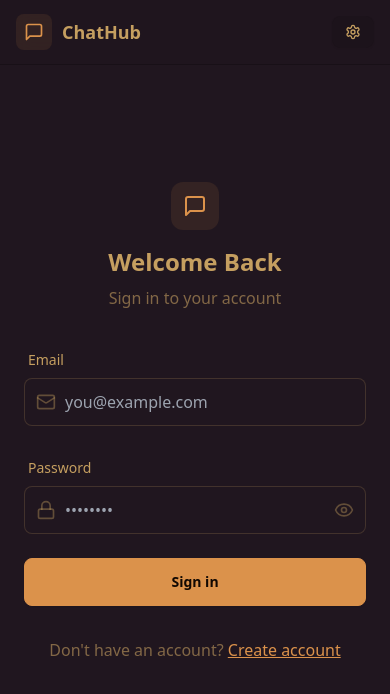
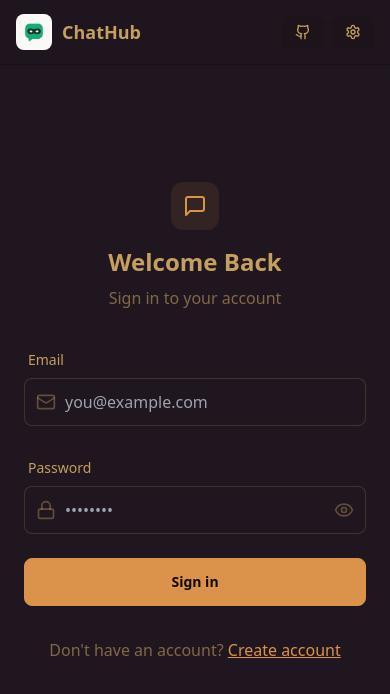
Before and after one commit to SarthakKrishak/ChatHub, a React (Vite) app in the folder frontend/: page /login in a window 390 px wide. Shown: the top 694 px of the page. Built offline with nearby package versions, Linux system fonts and the light colour scheme; no server answers.

Commit message:
final update

```diff
--- a/frontend/index.html
+++ b/frontend/index.html
@@ -2,9 +2,9 @@
 <html lang="en" data-theme={theme}>
   <head>
     <meta charset="UTF-8" />
-    <link rel="icon" type="image/svg+xml" href="/vite.svg" />
+    <link rel="icon" type="image/svg+xml" href="/image1.png" />
     <meta name="viewport" content="width=device-width, initial-scale=1.0" />
-    <title>Vite + React</title>
+    <title>ChatHub</title>
   </head>
   <body data-theme={theme}>
     <div id="root"></div>
--- a/frontend/src/Components/Navbar.jsx
+++ b/frontend/src/Components/Navbar.jsx
@@ -1,7 +1,7 @@
 import React from 'react'
 import { useAuthStore } from '../store/useAuthStore'
 import { Link } from "react-router-dom";
-import { LogOut, MessageSquare, Settings, User } from "lucide-react";
+import { LogOut, MessageSquare, Settings, Github, User } from "lucide-react";
 
 const Navbar = () => {
 
@@ -17,13 +17,24 @@
           <div className="flex items-center gap-8">
             <Link to="/" className="flex items-center gap-2.5 hover:opacity-80 transition-all">
               <div className="size-9 rounded-lg bg-primary/10 flex items-center justify-center">
-                <MessageSquare className="size-5 text-primary" />
+                <img src="/image1.png" alt="logo" className='rounded-lg' />
               </div>
               <h1 className="text-lg font-bold">ChatHub</h1>
             </Link>
           </div>
 
           <div className="flex items-center gap-2">
+            <a
+              href=''
+              target='_blank'
+              className={`
+              btn btn-sm gap-2 transition-colors
+
+              `}
+            >
+              <Github className="size-4" />
+            </a>
+
             <Link
               to={"/settings"}
               className={`
@@ -34,6 +45,8 @@
               <Settings className="size-4" />
               <span className="hidden sm:inline">Settings</span>
             </Link>
+
+
 
             {authUser && (
               <>
--- a/frontend/src/Components/NoChatSelected.jsx
+++ b/frontend/src/Components/NoChatSelected.jsx
@@ -11,7 +11,7 @@
                             className="w-16 h-16 rounded-2xl bg-primary/10 flex items-center
              justify-center animate-bounce"
                         >
-                            <MessageSquare className="w-8 h-8 text-primary " />
+                            <img src="./image1.png" className="m-2 rounded-2xl" />
                         </div>
                     </div>
                 </div>
@@ -19,7 +19,7 @@
                 {/* Welcome Text */}
                 <h2 className="text-2xl font-bold">Welcome to ChatHub!</h2>
                 <p className="text-base-content/60">
-                    Select a conversation from the sidebar to start chatting
+                    Start an anonymous conversation by selecting an online user from the sidebar.
                 </p>
             </div>
         </div>
--- a/frontend/src/Components/Sidebar.jsx
+++ b/frontend/src/Components/Sidebar.jsx
@@ -24,7 +24,7 @@
             <div className="border-b border-base-300 w-full p-5">
                 <div className="flex items-center gap-2">
                     <Users className="size-6" />
-                    <span className="font-medium hidden lg:block">Contacts</span>
+                    <span className="font-medium hidden lg:block">Users</span>
                 </div>
                 {/* TODO: Online filter toggle */}
                 <div className="mt-3 hidden lg:flex items-center gap-2">
--- a/frontend/src/Pages/HomePage.jsx
+++ b/frontend/src/Pages/HomePage.jsx
@@ -9,7 +9,7 @@
 
   return (
     <div className="h-full w-full bg-base-200">
-      <div className="flex items-center justify-center pt-20 bg-red">
+      <div className="flex items-center justify-center pt-20 px-10 bg-red">
         <div className="bg-base-100 rounded-lg shadow-cl w-full  h-[calc(100vh-8rem)]">
           <div className="flex h-full rounded-lg overflow-hidden ">
             <Sidebar />
```
Also changed, not shown: frontend/public/image1.png (added), 1 other file (tests, documents, lock files or other folders).
